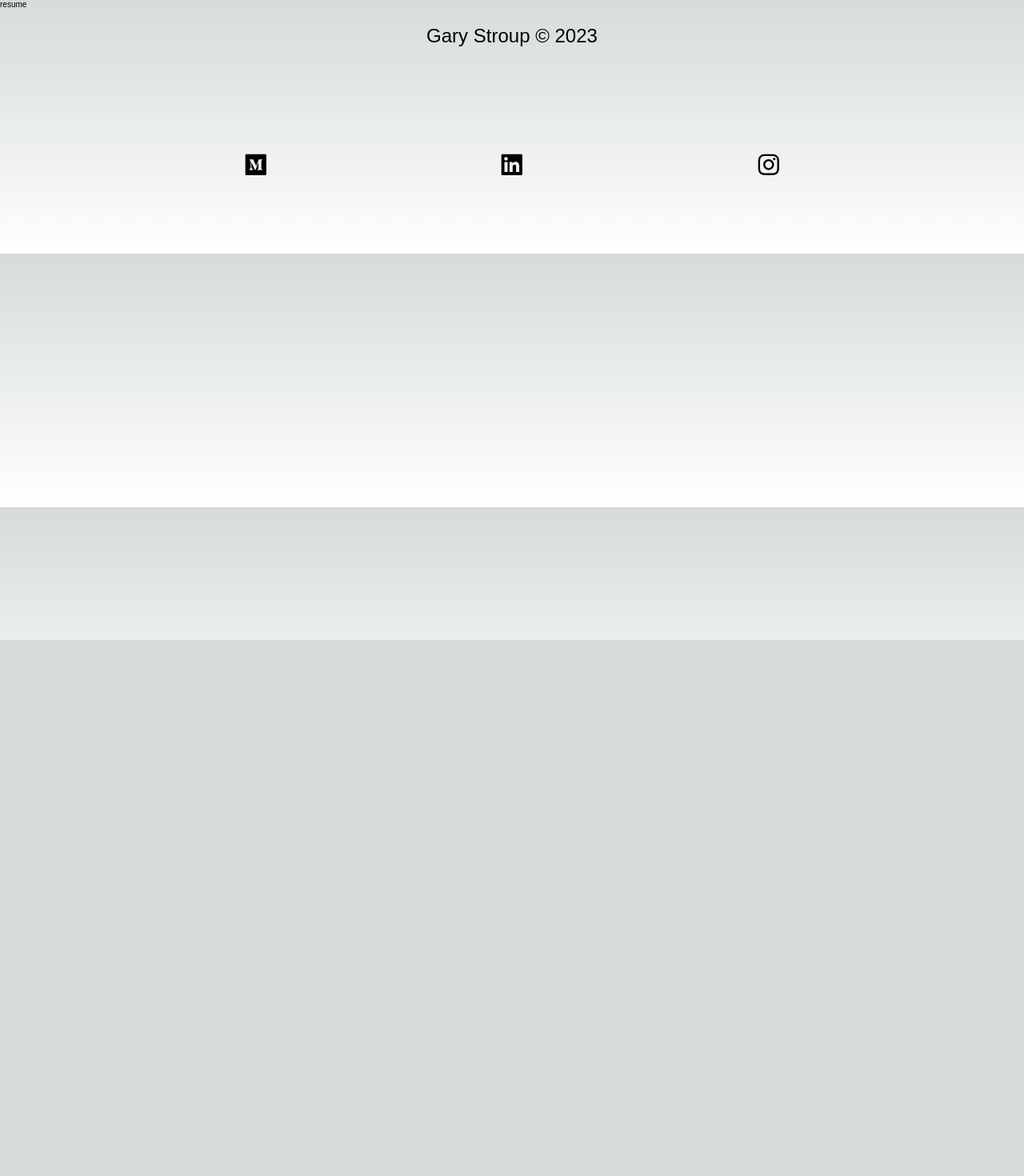
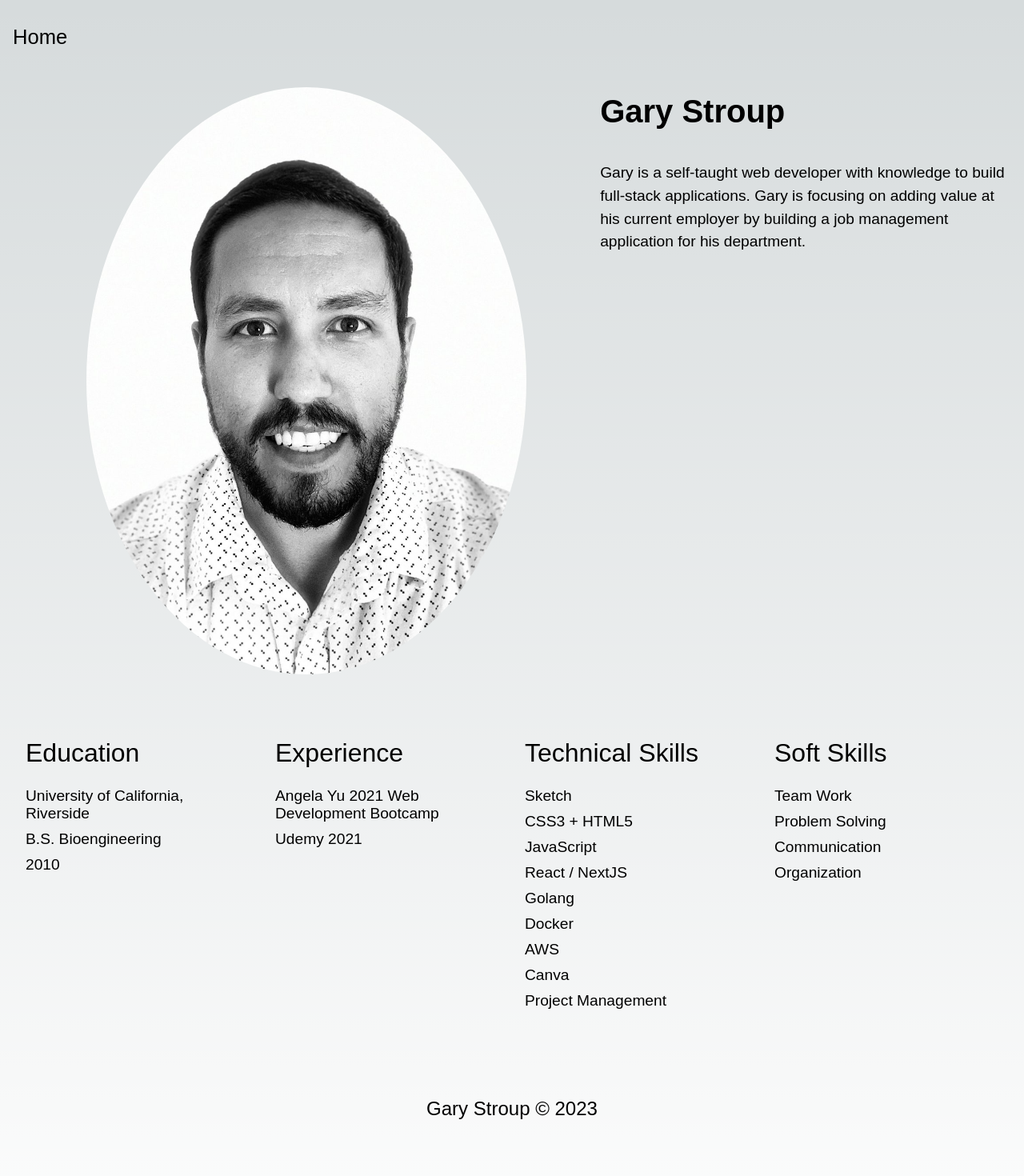
Before and after one commit to gary-stroup-developer/gary-stroup-portfolio, a Next.js app: page /resume in a window 1280 px wide. Shown: the top 1470 px of the page at 80% size. Before the commit the page ends 800 px from the top, so only its background shows below. Built offline with nearby package versions, Linux system fonts and the light colour scheme.

Commit message:
add css module files for specific pages. added photo for resume. completed resume page

```diff
--- a/src/components/Footer.js
+++ b/src/components/Footer.js
@@ -1,4 +1,4 @@
-import styles from '@/styles/Home.module.css'
+import styles from '@/styles/Footer.module.css'
 import { AiFillLinkedin } from "react-icons/ai";
 import { AiFillMediumSquare } from "react-icons/ai";
 import { AiOutlineInstagram } from "react-icons/ai";
@@ -6,7 +6,7 @@ import { AiOutlineInstagram } from "react-icons/ai";
 export default function Footer() {
 
     return (
-        <div className="footer">
+        <div className={styles.footer}>
             <p className={[styles.footerName]}>Gary Stroup &#169; 2023</p>
             <div className={[styles.footerIcons]}>
                 <a href="https://medium.com/@stroup.uxuidesign"><AiFillMediumSquare className={styles.icons} /> </a>
--- a/src/pages/index.js
+++ b/src/pages/index.js
@@ -11,6 +11,12 @@ export default function Home() {
         <title>Gary Stroup Developer</title>
         <meta name="description" content="Gary Stroup web development portfolio" />
         <meta name="description" content="Gary Stroup frontend developer" />
+        <meta property="og:site_name" content="Gary Stroup " />
+        <meta property="og:title" content="Gary Stroup " />
+        <meta property="og:url" content="https://www.garystroupdeveloper.com" />
+        <meta property="og:type" content="website" />
+        <meta itemprop="name" content="Gary Stroup " />
+        <meta itemprop="url" content="https://www.garystroupdeveloper.com" />
         <meta name="viewport" content="width=device-width, initial-scale=1" />
       </Head>
       <NavBar />
--- a/src/pages/resume.js
+++ b/src/pages/resume.js
@@ -1,7 +1,72 @@
-import React from 'react'
+import React from 'react';
+import Image from 'next/image';
+import Link from 'next/link';
+import styles from '@/styles/Resume.module.css';
+import home from '@/styles/Home.module.css';
 
 export default function Resume() {
   return (
-    <div>resume</div>
+    <div className='container'>
+      <Link className= 'link' href="/">  Home </Link>
+      <div className={home.flex}>
+        <div className='flex-container'>
+          <Image
+            className={styles.resumePhoto}
+            src="/images/gary-stroup-resume.jpeg"
+            alt="resume photo"
+            width={350}
+            height={300}
+          />
+        </div>
+        <div>
+          <h2 className={home.introduction}>Gary Stroup</h2>
+          <p className={home.details}>
+            Gary is a self-taught web developer with knowledge to build full-stack applications.
+            Gary is focusing on adding value at his current employer by building a job management application
+            for his department.
+          </p>
+        </div>
+      </div>
+      <div className={home.flex}>
+        <div className='container'>
+          <p className={styles.header}>Education</p>
+          <ul className={styles.skillsList}>
+            <li>University of California, Riverside</li>
+            <li>B.S. Bioengineering</li>
+            <li>2010</li>
+          </ul>
+        </div>
+        <div className='container'>
+          <p className={styles.header}>Experience</p>
+          <ul className={styles.skillsList}>
+            <li>Angela Yu 2021 Web Development Bootcamp</li>
+            <li>Udemy 2021</li>
+          </ul>
+        </div>
+        <div className='container'>
+          <p className={styles.header}>Technical Skills</p>
+          <ul className={styles.skillsList}>
+            <li>Sketch</li>
+            <li>CSS3 + HTML5</li>
+            <li>JavaScript</li>
+            <li>React / NextJS</li>
+            <li>Golang</li>
+            <li>Docker</li>
+            <li>AWS</li>
+            <li>Canva</li>
+            <li>Project Management</li>
+          </ul>
+        </div>
+        <div className='container'>
+          <p className={styles.header}>Soft Skills</p>
+          <ul className={styles.skillsList}>
+            <li>Team Work</li>
+            <li>Problem Solving</li>
+            <li>Communication</li>
+            <li>Organization</li>
+          </ul>
+        </div>
+      </div>
+    </div>
   )
 }
--- /dev/null
+++ b/src/styles/Footer.module.css
@@ -0,0 +1,27 @@
+.footer {
+  display: grid;
+  grid-template-columns: repeat(4,clamp(15%, 250px,1fr));
+  grid-template-rows: repeat(2,7rem);
+  gap: 50px;
+  padding: 1rem;
+}
+
+.footerName {
+  grid-row-start: 1;
+  grid-column: 1 / 5;
+  font-size: 1.5rem;
+  font-weight: 300;
+  line-height: 1.5;
+  margin: 0 auto;
+}
+
+.icons {
+  font-size: 2.1rem;
+}
+
+.footerIcons {
+  grid-row-start: 2;
+  grid-column: 1 / 5;
+  display: flex;
+  justify-content: space-evenly;
+}
--- a/src/styles/Home.module.css
+++ b/src/styles/Home.module.css
@@ -5,10 +5,6 @@
   align-items: center;
   padding: 3rem;
   min-height: 100vh;
-}
-
-.link {
-  font-size: clamp(1.4rem,2.1rem,2.5rem);
 }
 
 .introduction {
@@ -23,10 +19,6 @@
   line-height: 1.5;
   text-align: left;
   margin: auto;
-}
-
-.icons {
-  font-size: 2.1rem;
 }
 
 
@@ -46,6 +38,7 @@
 
 .flex {
   display: flex;
+  flex-direction: row;
   justify-content: space-evenly;
   width: 82rem;
   max-width: 100%;
@@ -63,74 +56,8 @@
   max-width: 100%;
 }
 
-.about {
-  width: 82rem;
-  max-width: 100%;
-  margin: 1rem auto;
-  padding: 1rem;
+@media (max-width: 600px) {
+  .flex {
+    flex-direction: column;
+  }
 }
-
-.footerName {
-  grid-row-start: 1;
-  grid-column: 1 / 5;
-  font-size: 1.5rem;
-  font-weight: 300;
-  line-height: 1.5;
-  margin: 0 auto;
-}
-
-.footerIcons {
-  grid-row-start: 2;
-  grid-column: 1 / 5;
-  display: flex;
-  justify-content: space-evenly;
-}
-
-.hobby {
-  display: flex;
-  flex-direction: column;
-  justify-content: center;
-  flex-wrap: wrap;
-  flex: 1;
-  margin: auto;
-}
-
-
-/* Tablet and Smaller Desktop */
-@media (min-width: 700px) {
-  .hobby {
-    flex-direction: row;
-    justify-content: space-around;
-
-  }
-  /* .details {
-    margin: auto;
-  } */
-
-}
-
-/* .card {
-  padding: 1rem 1.2rem;
-  border-radius: var(--border-radius);
-  background: rgba(var(--card-rgb), 0);
-  border: 1px solid rgba(var(--card-border-rgb), 0);
-  transition: background 200ms, border 200ms;
-}
-
-.card span {
-  display: inline-block;
-  transition: transform 200ms;
-}
-
-.card h2 {
-  font-weight: 600;
-  margin-bottom: 0.7rem;
-}
-
-.card p {
-  margin: 0;
-  opacity: 0.6;
-  font-size: 0.9rem;
-  line-height: 1.5;
-  max-width: 30ch;
-} */
--- /dev/null
+++ b/src/styles/Resume.module.css
@@ -0,0 +1,26 @@
+.resumePhoto {
+    width: 75%;
+    height: auto;
+    border-radius: 50%;
+    margin: 2rem auto;
+}
+
+.header {
+  font-size: clamp(1.8rem,2.0rem,2.5rem);
+}
+
+.skillsList {
+  font-size: clamp(1.0rem,1.2rem,1.4rem);
+  margin-top: 1.5rem;
+}
+
+.skillsList li {
+  margin: 10px 0;
+}
+
+/* Tablet and Smaller Desktop */
+@media (max-width: 700px) {
+  /* .resume {
+    flex-direction: column;
+  } */
+}
--- a/src/styles/globals.css
+++ b/src/styles/globals.css
@@ -102,6 +102,22 @@ a {
   text-decoration: none;
 }
 
+ul {
+  list-style: none;
+}
+
+.flex-container {
+  display: flex;
+  flex-wrap: wrap;
+}
+
+.container {
+  width: 82rem;
+  max-width: 100%;
+  margin: 1rem auto;
+  padding: 1rem;
+}
+
 @media (prefers-color-scheme: dark) {
   html {
     color-scheme: dark;
--- a/src/styles/styles.css
+++ b/src/styles/styles.css
@@ -2,6 +2,9 @@ body {
   font-size: 10px;
 }
 
+.link {
+  font-size: clamp(1.3rem,1.6rem,2.0rem);
+}
 
 .navbar {
   color: white;
@@ -44,12 +47,6 @@ body {
   text-align: center;
 }
 
-.aboutmeHobbyPhoto {
-  width: 45%;
-  height: auto;
-  border-radius: 20px;
-  margin: 2rem auto;
-}
 
 .readingListHeader {
   display: flex;
@@ -77,13 +74,6 @@ body {
 }
 
 
-.footer {
-  display: grid;
-  grid-template-columns: repeat(4,clamp(15%, 250px,1fr));
-  grid-template-rows: repeat(2,7rem);
-  gap: 50px;
-  padding: 1rem;
-}
 
 
 @media (max-width: 700px) {
@@ -116,9 +106,5 @@ body {
         background: #616161;
     }
 
-    .aboutmeHobbyPhoto {
-      width: 70%;
-      height: auto;
-      border-radius: 20px;
-    }
+
 }
```
Also changed, not shown: src/pages/about.js (+10 -10 lines), src/styles/About.module.css (added, +40 -0 lines), public/images/gary-stroup-resume.jpeg (added).
